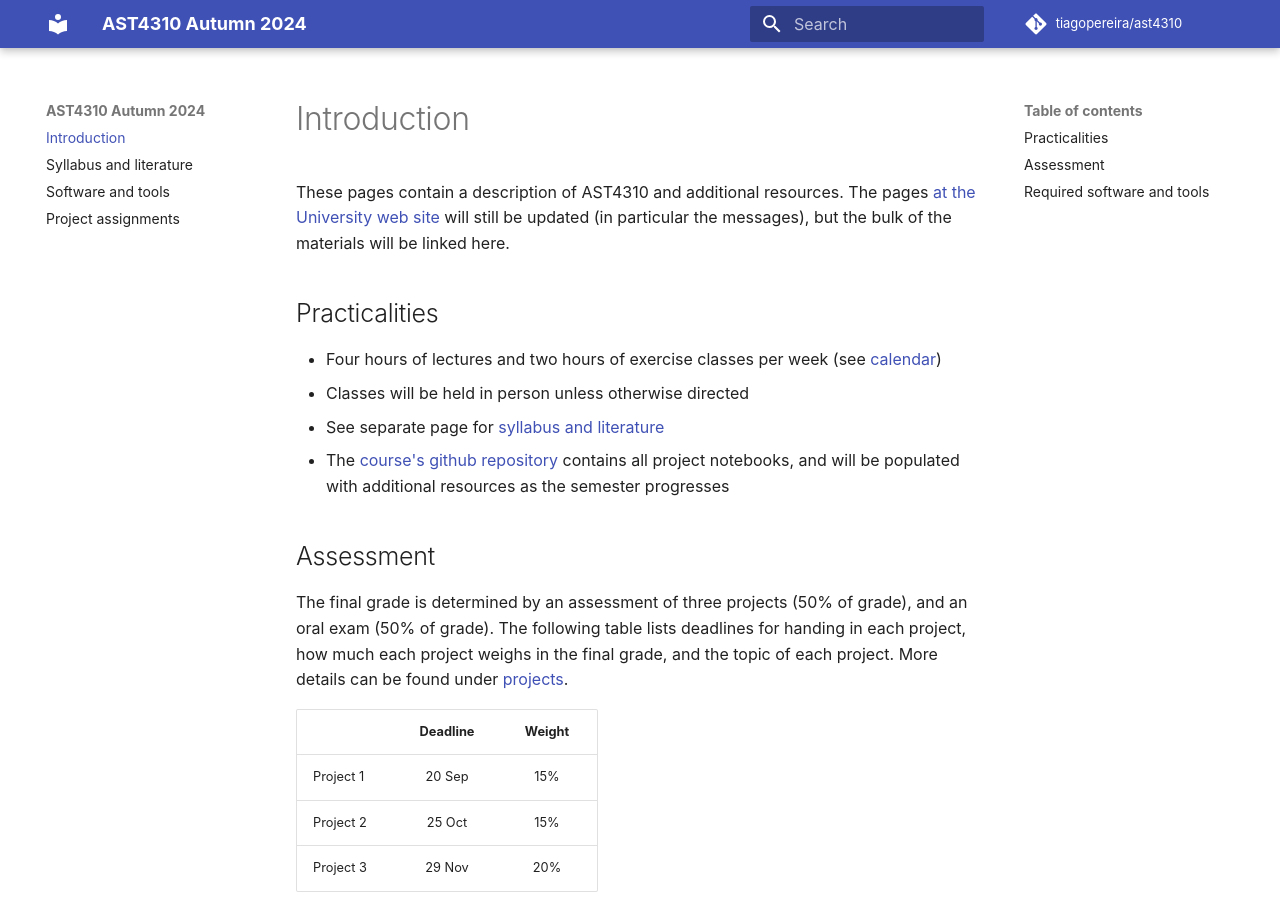
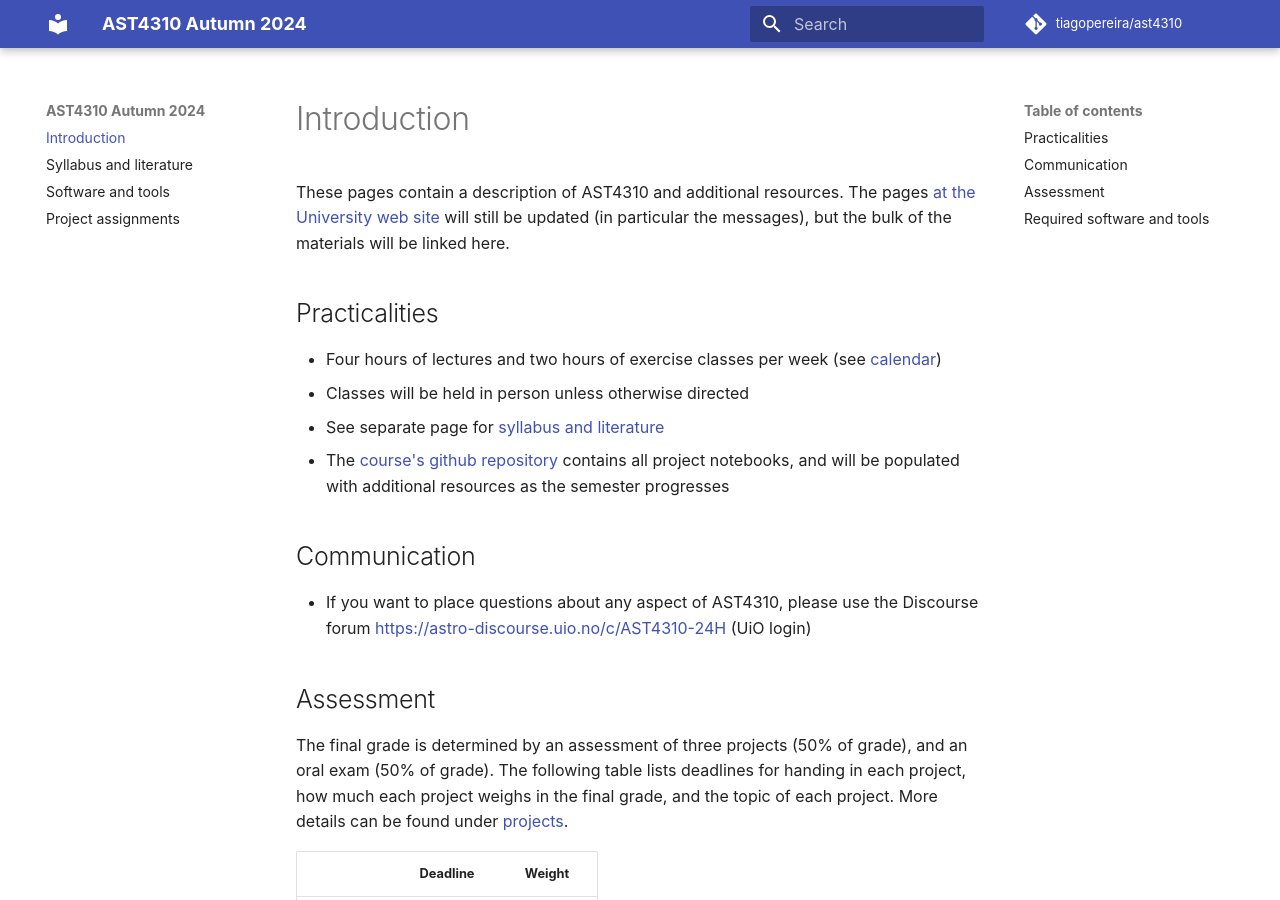
Before and after one commit to Rachelstiansen/AST4310, an MkDocs documentation site: the page built from docs/index.md, in a window 1280 px wide and 900 px high. Built offline with MkDocs 1.6.1 and Material for MkDocs 9.7.7, drawn with Linux system fonts in a browser that asks for light colours; comment, search, counter and statistics services are not loaded.

Commit message:
Added link to Discourse

```diff
--- a/docs/index.md
+++ b/docs/index.md
@@ -8,6 +8,9 @@
 - Classes will be held in person unless otherwise directed
 - See separate page for [syllabus and literature](literature.md)
 - The [course's github repository](https://github.com/tiagopereira/ast4310) contains all project notebooks, and will be populated with additional resources as the semester progresses
+
+## Communication
+- If you want to place questions about any aspect of AST4310, please use the Discourse forum [https://astro-discourse.uio.no/c/AST4310-24H](https://astro-discourse.uio.no/c/AST4310-24H) (UiO login)
 
 ## Assessment
 
```
